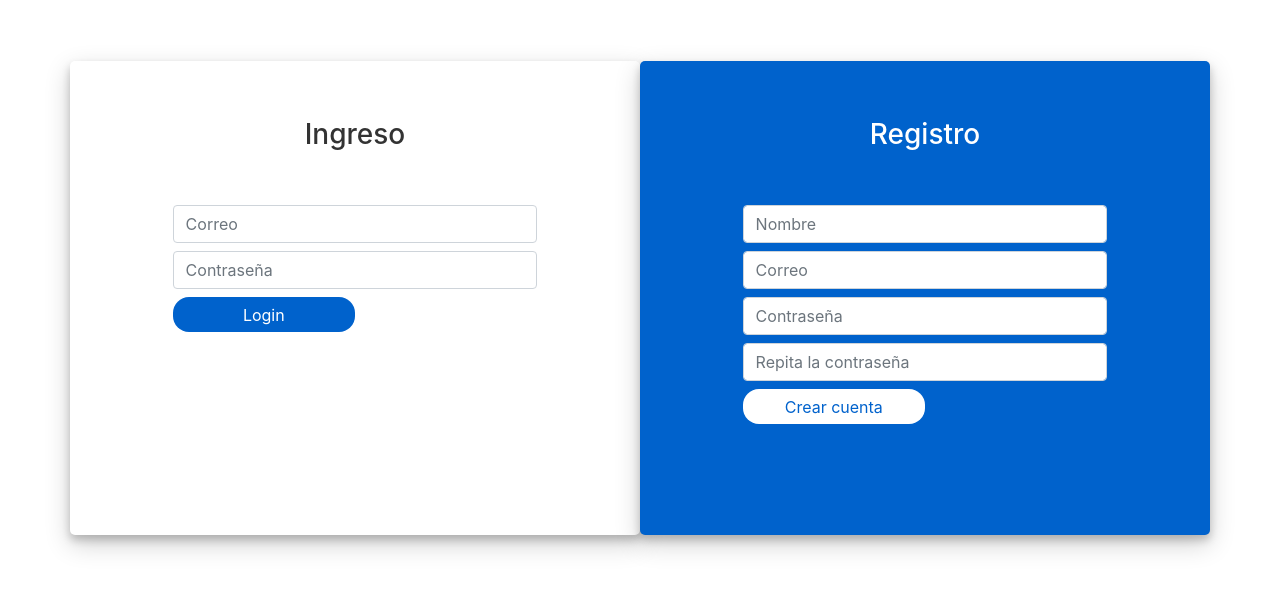
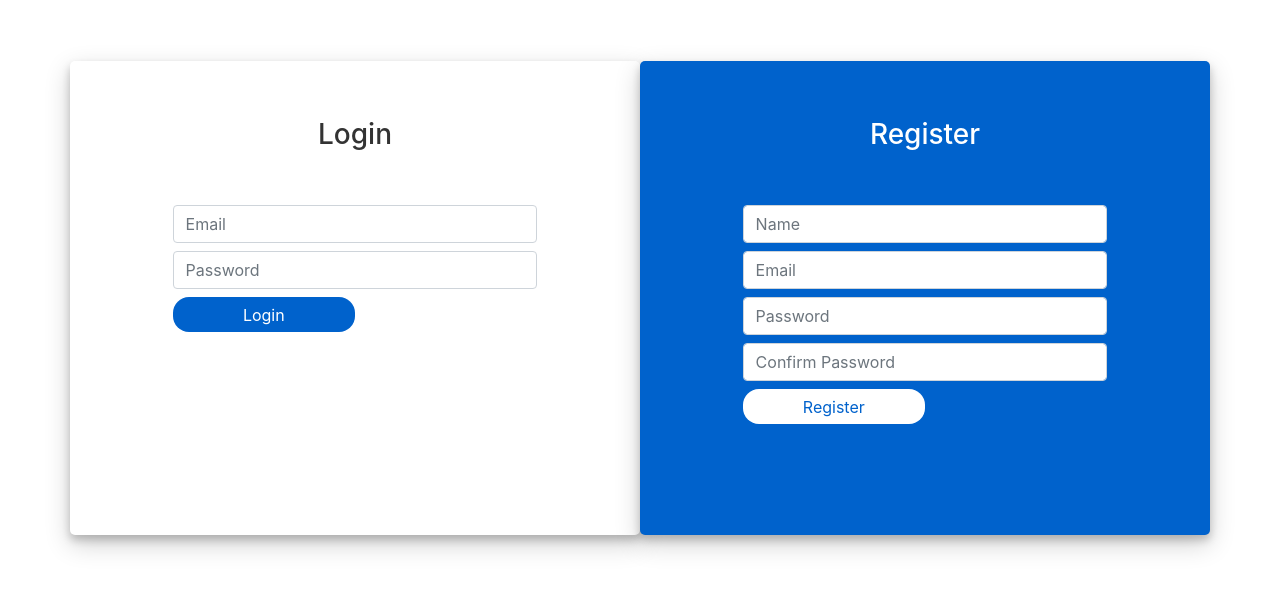
Before and after one commit to raudel25/Calendar, a React (Create React App) app: page /login in a window 1280 px wide. Shown: the part 131-722 px from the top of the page. Built offline with nearby package versions, Linux system fonts and the light colour scheme.

Commit message:
login mern

```diff
--- a/src/actions/auth.ts
+++ b/src/actions/auth.ts
@@ -1,3 +1,5 @@
+import { fetchNoToken } from "../helpers/fetch";
+import { AppDispatch } from "../store/store";
 import { AuthAction, types } from "../types/types";
 
 export const login = (id: number, name: string): AuthAction => ({
@@ -9,3 +11,17 @@ export const logout = (): AuthAction => ({
   type: types.authLogout,
   payload: {},
 });
+
+export const startLogin = (email: string, password: string) => {
+  return async (dispatch: AppDispatch) => {
+    const resp = await fetchNoToken("auth/login", { email, password }, "POST");
+
+    const body = await resp.json();
+
+    if (resp.ok) {
+      localStorage.setItem("token", body.token);
+      localStorage.setItem("token-init-time", new Date().getTime().toString());
+      dispatch(login(body.id, body.name));
+    }
+  };
+};
--- a/src/components/auth/LoginScreen.tsx
+++ b/src/components/auth/LoginScreen.tsx
@@ -1,24 +1,58 @@
+import { startLogin } from "../../actions/auth";
+import { useForm } from "../../hooks/useForm";
+import { useAppDispatch } from "../../store/store";
 import "./login.css";
 
 export const LoginScreen = () => {
+  const [formLogin, handleInputLogin] = useForm({
+    inEmail: "",
+    inPassword: "",
+  });
+  const [formLogout, handleInputLogout] = useForm({
+    outName: "",
+    outEmail: "",
+    outPassword: "",
+    outConfirm: "",
+  });
+
+  const dispatch = useAppDispatch();
+
+  const { inEmail, inPassword } = formLogin;
+  const { outName, outEmail, outPassword, outConfirm } = formLogout;
+
+  const handleLoginSubmit = (event: React.FormEvent<HTMLFormElement>) => {
+    event.preventDefault();
+    dispatch(startLogin(inEmail, inPassword));
+  };
+
+  const handleLogoutSubmit = (event: React.FormEvent<HTMLFormElement>) => {
+    event.preventDefault();
+  };
+
   return (
     <div className="container login-container">
       <div className="row">
         <div className="col-md-6 login-form-1">
-          <h3>Ingreso</h3>
-          <form>
+          <h3>Login</h3>
+          <form onSubmit={handleLoginSubmit}>
             <div className="form-group mb-2">
               <input
                 type="text"
                 className="form-control"
-                placeholder="Correo"
+                placeholder="Email"
+                name="inEmail"
+                value={inEmail}
+                onChange={handleInputLogin}
               />
             </div>
             <div className="form-group mb-2">
               <input
                 type="password"
                 className="form-control"
-                placeholder="Contraseña"
+                placeholder="Password"
+                name="inPassword"
+                value={inPassword}
+                onChange={handleInputLogin}
               />
             </div>
             <div className="form-group mb-2">
@@ -28,27 +62,36 @@ export const LoginScreen = () => {
         </div>
 
         <div className="col-md-6 login-form-2">
-          <h3>Registro</h3>
-          <form>
+          <h3>Register</h3>
+          <form onSubmit={handleLogoutSubmit}>
             <div className="form-group mb-2">
               <input
                 type="text"
                 className="form-control"
-                placeholder="Nombre"
+                placeholder="Name"
+                name="outName"
+                value={outName}
+                onChange={handleInputLogout}
               />
             </div>
             <div className="form-group mb-2">
               <input
                 type="email"
                 className="form-control"
-                placeholder="Correo"
+                placeholder="Email"
+                name="outEmail"
+                value={outEmail}
+                onChange={handleInputLogout}
               />
             </div>
             <div className="form-group mb-2">
               <input
                 type="password"
                 className="form-control"
-                placeholder="Contraseña"
+                placeholder="Password"
+                name="outPassword"
+                value={outPassword}
+                onChange={handleInputLogout}
               />
             </div>
 
@@ -56,12 +99,15 @@ export const LoginScreen = () => {
               <input
                 type="password"
                 className="form-control"
-                placeholder="Repita la contraseña"
+                placeholder="Confirm Password"
+                name="outConfirm"
+                value={outConfirm}
+                onChange={handleInputLogout}
               />
             </div>
 
             <div className="form-group mb-2">
-              <input type="submit" className="btnSubmit" value="Crear cuenta" />
+              <input type="submit" className="btnSubmit" value="Register" />
             </div>
           </form>
         </div>
--- /dev/null
+++ b/src/helpers/fetch.ts
@@ -0,0 +1,21 @@
+const baseUrl: string | undefined = process.env.REACT_APP_API_URL;
+
+export const fetchNoToken = (
+  endpoint: string,
+  data: object,
+  method: string = "GET"
+): Promise<Response> => {
+  const url = `${baseUrl}/${endpoint}`;
+
+  if (method === "GET") {
+    return fetch(url);
+  } else {
+    return fetch(url, {
+      method,
+      headers: {
+        "Content-Type": "application/json",
+      },
+      body: JSON.stringify(data),
+    });
+  }
+};
--- a/src/index.tsx
+++ b/src/index.tsx
@@ -2,7 +2,6 @@ import ReactDOM from "react-dom/client";
 import { CalendarApp } from "./CalendarApp";
 import "./styles.css";
 
-console.log(process.env);
 const root = ReactDOM.createRoot(
   document.getElementById("root") as HTMLElement
 );
```
Also changed, not shown: src/components/auth/RegisterScreen.tsx (deleted, +0 -48 lines).
